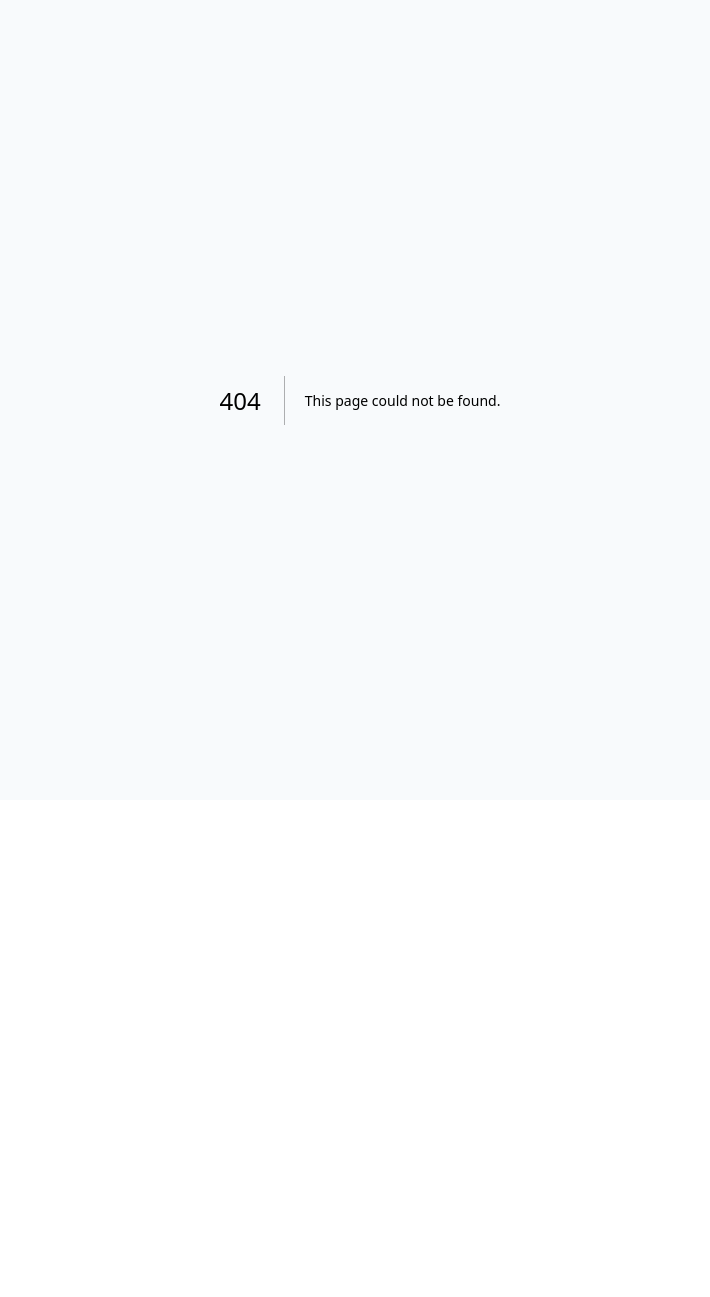
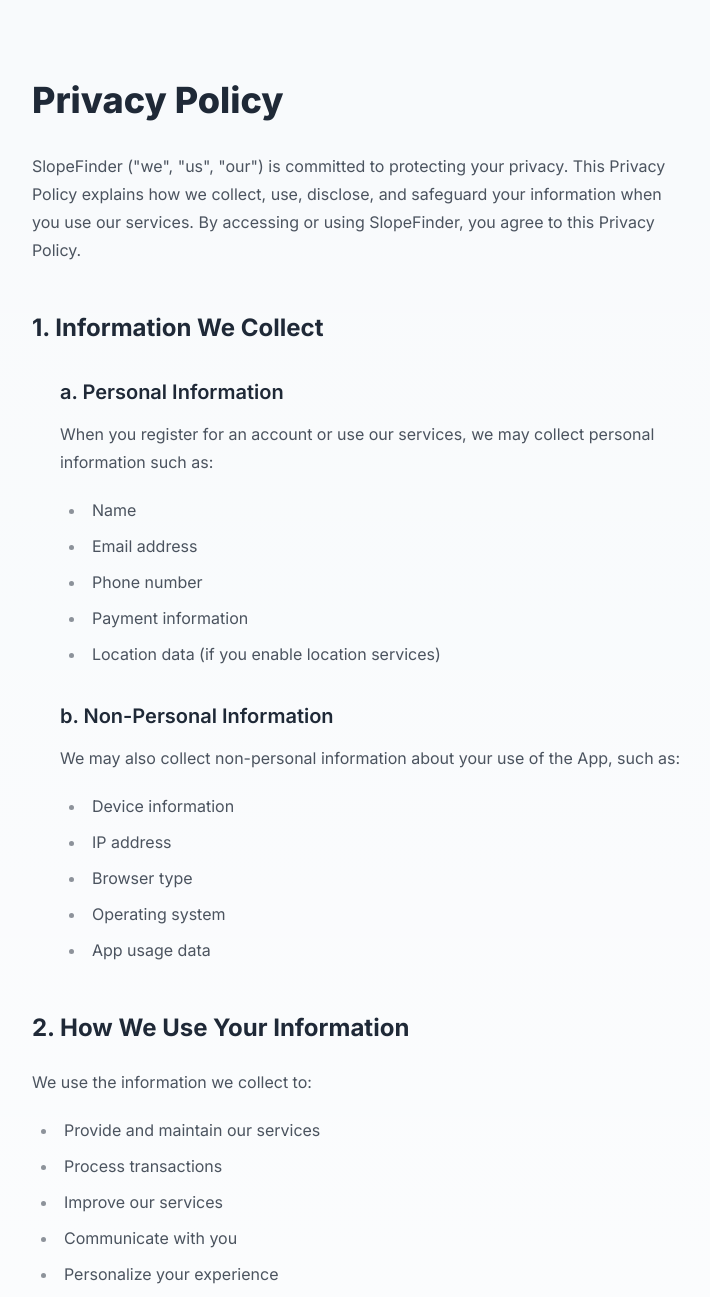
Before and after one commit to andrewjgora/ski-booking-app, a Next.js app: page /privacy in a window 1280 px wide. Before the commit this address had no page. Shown: the top 1297 px of the page, without its empty margins (280-990 px from the left). Before the commit the page ends 800 px from the top, so only its background shows below. Built offline with nearby package versions, Linux system fonts and the light colour scheme.

Commit message:
feat: privacy policy page

```diff
--- /dev/null
+++ b/src/app/privacy/page.tsx
@@ -0,0 +1,85 @@
+
+
+export default function PrivacyPolicyPage() {
+
+  return (
+    <article className="prose mx-auto py-20">
+      <h1>Privacy Policy</h1>
+      <p>SlopeFinder (&quot;we&quot;, &quot;us&quot;, &quot;our&quot;) is committed to protecting your privacy. This Privacy Policy explains how we collect, use, disclose, and safeguard your information when you use our services. By accessing or using SlopeFinder, you agree to this Privacy Policy.</p>
+
+      <h2>1. Information We Collect</h2>
+      <div className="pl-7">
+        <h3>a. Personal Information</h3>
+        <p>When you register for an account or use our services, we may collect personal information such as:</p>
+        <ul>
+            <li>Name</li>
+            <li>Email address</li>
+            <li>Phone number</li>
+            <li>Payment information</li>
+            <li>Location data (if you enable location services)</li>
+        </ul>
+      </div>
+
+      <div className="pl-7">
+        <h3>b. Non-Personal Information</h3>
+        <p>We may also collect non-personal information about your use of the App, such as:</p>
+        <ul>
+            <li>Device information</li>
+            <li>IP address</li>
+            <li>Browser type</li>
+            <li>Operating system</li>
+            <li>App usage data</li>
+        </ul>
+      </div>
+
+      <h2>2. How We Use Your Information</h2>
+      <p>We use the information we collect to:</p>
+      <ul>
+          <li>Provide and maintain our services</li>
+          <li>Process transactions</li>
+          <li>Improve our services</li>
+          <li>Communicate with you</li>
+          <li>Personalize your experience</li>
+          <li>Monitor and analyze usage and trends</li>
+          <li>Protect against fraudulent or illegal activity</li>
+      </ul>
+
+      <h2>3. Sharing Your Information</h2>
+      <p>We may share your information with:</p>
+      <ul>
+          <li>Third-party service providers to facilitate our services (e.g., payment processors)</li>
+          <li>Business partners with whom we collaborate</li>
+          <li>Law enforcement or regulatory agencies if required by law</li>
+      </ul>
+
+      <h2>4. Cookies and Tracking Technologies</h2>
+      <p>We use cookies and similar tracking technologies to track the activity on our App and store certain information. You can instruct your browser to refuse all cookies or to indicate when a cookie is being sent. However, if you do not accept cookies, you may not be able to use some features of our App.</p>
+
+      <h2>5. Data Security</h2>
+      <p>We implement appropriate security measures to protect your information from unauthorized access, use, or disclosure. However, no method of transmission over the internet or electronic storage is completely secure, and we cannot guarantee its absolute security.</p>
+
+      <h2>6. Your Rights</h2>
+      <p>You have the right to:</p>
+      <ul>
+          <li>Access, update, or delete your personal information</li>
+          <li>Opt-out of receiving marketing communications from us</li>
+          <li>Withdraw consent where we rely on your consent to process your information</li>
+      </ul>
+
+      <h2>7. Third-Party Links</h2>
+      <p>Our App may contain links to third-party websites. We are not responsible for the privacy practices or content of these third-party sites.</p>
+
+      <h2>8. Children&apos;s Privacy</h2>
+      <p>Our services are not directed to individuals under the age of 18. We do not knowingly collect personal information from children under 18. If we become aware that we have collected personal information from a child under 18, we will take steps to delete such information.</p>
+
+      <h2>9. Changes to This Privacy Policy</h2>
+      <p>We may update our Privacy Policy from time to time. We will notify you of any changes by posting the new Privacy Policy on this page. You are advised to review this Privacy Policy periodically for any changes.</p>
+
+      <h2>10. Contact Us</h2>
+      <p>If you have any questions about this Privacy Policy, please contact us at:</p>
+      <ul>
+          <li>Email: balogna13579@gmail.com</li>
+      </ul>
+</article>
+  );
+}
--- a/src/components/Footer.tsx
+++ b/src/components/Footer.tsx
@@ -3,7 +3,7 @@
 import React from "react";
 export function Footer({}) {
   return (
-    <footer className="footer p-5 bg-base-300 text-base-content z-0">
+    <footer className="footer p-5 bg-base text-base-content z-0">
       <nav className="gap-y-0.5">
         <h6 className="footer-title mb-1">Services</h6>
         <a className="link link-hover">Lift Tickets</a>
@@ -13,7 +13,7 @@
       <nav className="gap-y-0.5">
         <h6 className="footer-title mb-1">Legal</h6>
         <Link className="link link-hover" href="/terms">Terms of Service</Link>
-        <a className="link link-hover">Privacy Policy</a>
+        <Link className="link link-hover" href="/privacy">Privacy Policy</Link>
         <a className="link link-hover">Disclaimer</a>
       </nav>
       <nav className="gap-y-0.5">
```
